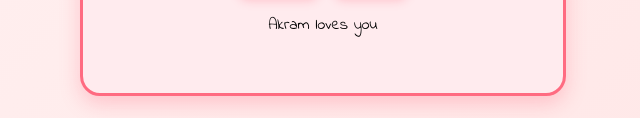
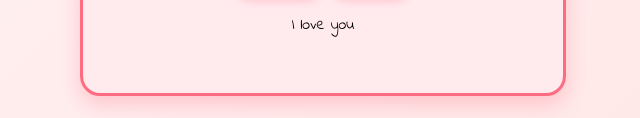
Before and after one commit to PowerTonic/firework, a plain HTML site: page index.html in a window 1280 px wide. Shown: the part 679-797 px from the top of the page, 317-957 px from the left. Drawn offline with Linux system fonts and the light colour scheme.

Commit message:
Update index.html

```diff
--- a/index.html
+++ b/index.html
@@ -35,7 +35,7 @@
             <button class="btn" id="yesButton" onclick="nextPage(event)">Yes</button>
             <button class="btn" id="noButton" onmouseover="moveButton()">No</button>
         </div>
-        <p>Akram loves you</p>
+        <p>I love you</p>
     </div>
 
     <script>
```
